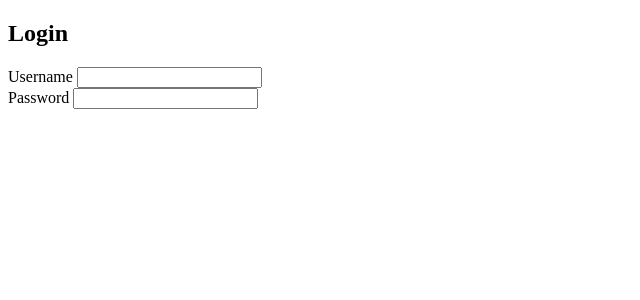
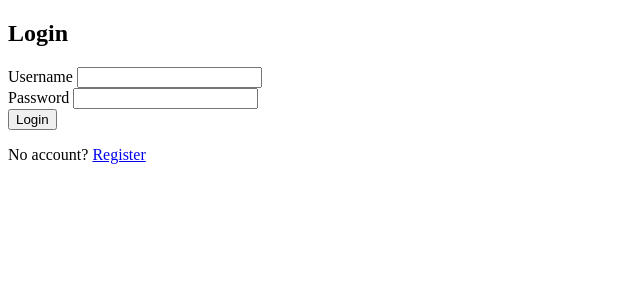
Before and after one commit to LanceJayme/MVC-Project, a PHP site: page /Login.php in a window 1280 px wide. Shown: the top 300 px of the page, without its empty margins (0-640 px from the left). Run offline with PHP 8.4, Linux system fonts and the light colour scheme.

Commit message:
Login: login  html updated

```diff
--- a/Login.php
+++ b/Login.php
@@ -15,6 +15,8 @@
                 <label class="form-label">Password</label>
                 <input type="password" class="form-control" name="password" required>
             </div>
+            <button type="submit" class="btn btn-primary w-100">Login</button>
+            <p class="text-center mt-2">No account? <a href="register.php">Register</a></p>
         </form>
     </div>
 </body>
```
